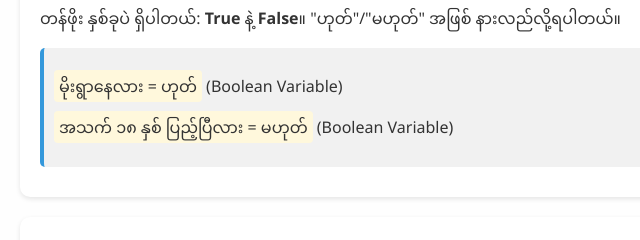
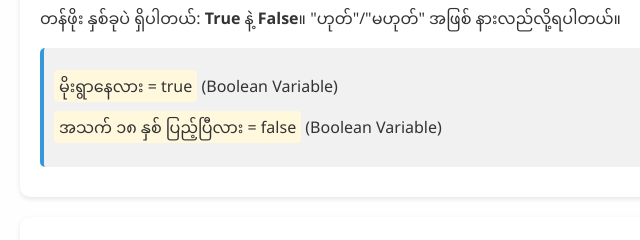
Before and after one commit to Nyeinthant-22/web-sharing-NWT-, a plain HTML site: page day_9.html in a window 1280 px wide. Shown: the part 1213-1453 px from the top of the page, 0-640 px from the left. Drawn offline with Linux system fonts and the light colour scheme.

Commit message:
Update day_9.html

```diff
--- a/day_9.html
+++ b/day_9.html
@@ -82,8 +82,8 @@
     <h3>၃။ မှန်/မှား တန်ဖိုးများ (Booleans)</h3>
     <p>တန်ဖိုး နှစ်ခုပဲ ရှိပါတယ်: <strong>True</strong> နဲ့ <strong>False</strong>။ "ဟုတ်"/"မဟုတ်" အဖြစ် နားလည်လို့ရပါတယ်။</p>
     <div class="example">
-      <p><span class="highlight">မိုးရွာနေလား = ဟုတ်</span> (Boolean Variable)</p>
-      <p><span class="highlight">အသက် ၁၈ နှစ် ပြည့်ပြီလား = မဟုတ်</span> (Boolean Variable)</p>
+      <p><span class="highlight">မိုးရွာနေလား = true</span> (Boolean Variable)</p>
+      <p><span class="highlight">အသက် ၁၈ နှစ် ပြည့်ပြီလား = false</span> (Boolean Variable)</p>
     </div>
   </div>
 
```
